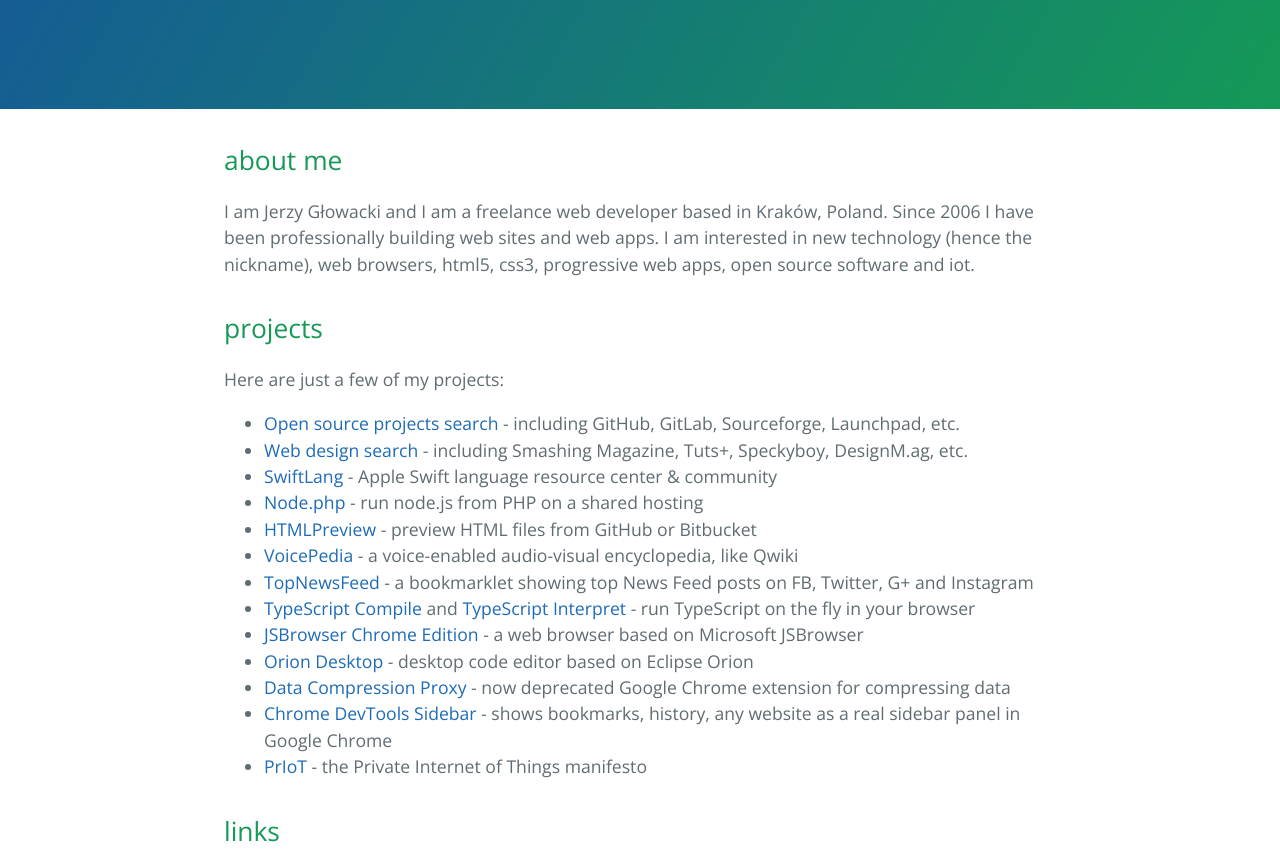
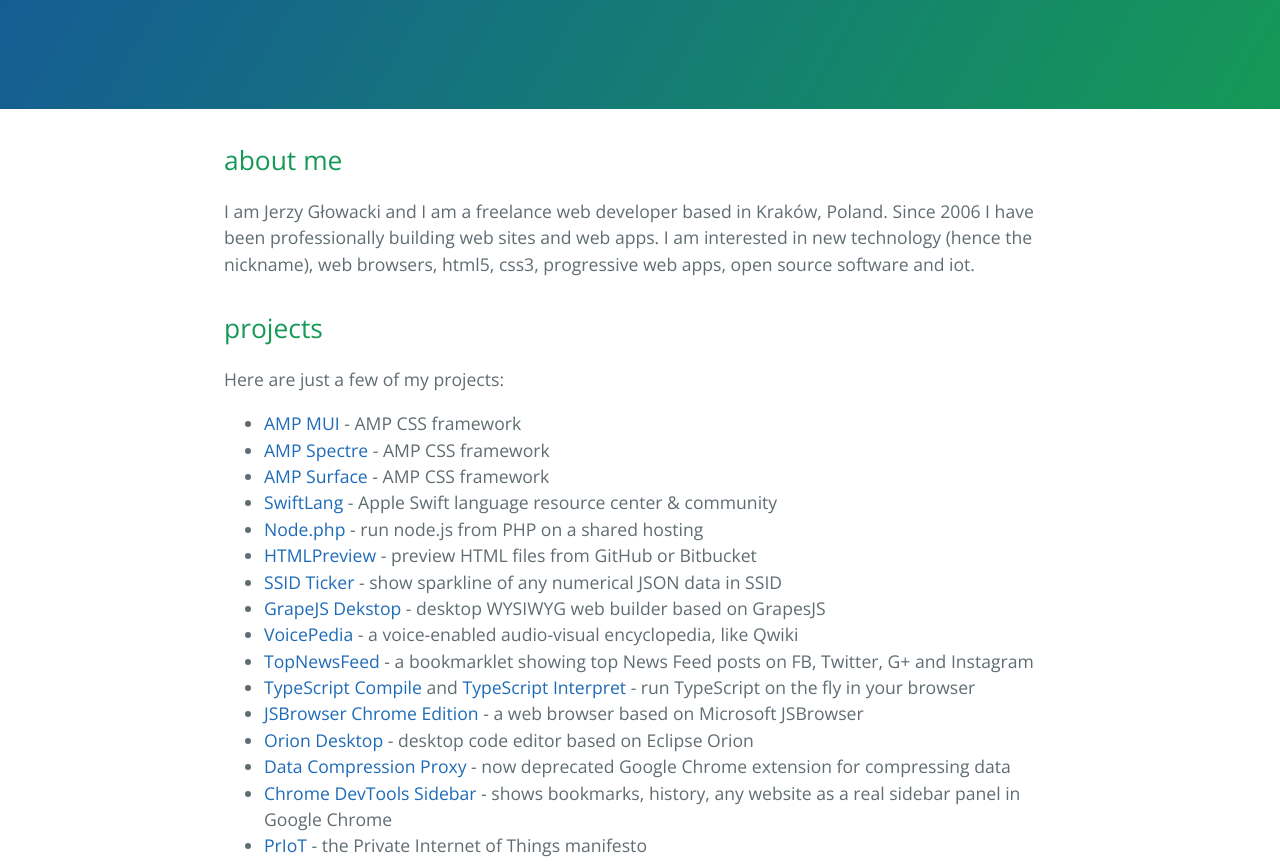
Before and after one commit to niutech/niute.ch, a plain HTML site: page index.html in a window 1280 px wide. Shown: the part 208-1072 px from the top of the page. Drawn offline with nearby package versions, Linux system fonts and the light colour scheme.

Commit message:
Update index.html

```diff
--- a/index.html
+++ b/index.html
@@ -28,15 +28,21 @@
 
 <ul>
 <li>
-<a href="http://projects.niute.ch/">Open source projects search</a> - including GitHub, GitLab, Sourceforge, Launchpad, etc.</li>
+<a href="https://niutech.github.io/amp-mui/">AMP MUI</a> - AMP CSS framework</li>
 <li>
-<a href="http://webdesign.niute.ch/">Web design search</a> - including Smashing Magazine, Tuts+, Speckyboy, DesignM.ag, etc.</li>
+<a href="https://niutech.github.io/amp-spectre/">AMP Spectre</a> - AMP CSS framework</li>
+<li>
+<a href="https://niutech.github.io/amp-surface/">AMP Surface</a> - AMP CSS framework</li>
 <li>
 <a href="https://swiftlang.eu/">SwiftLang</a> - Apple Swift language resource center &amp; community</li>
 <li>
 <a href="https://github.com/niutech/node.php">Node.php</a> - run node.js from PHP on a shared hosting</li>
 <li>
 <a href="http://htmlpreview.github.io/">HTMLPreview</a> - preview HTML files from GitHub or Bitbucket</li>
+<li>
+<a href="https://github.com/niutech/ssid-ticker">SSID Ticker</a> - show sparkline of any numerical JSON data in SSID</li>
+<li>
+<a href="https://github.com/niutech/grapesjs-desktop">GrapeJS Dekstop</a> - desktop WYSIWYG web builder based on GrapesJS</li>
 <li>
 <a href="http://niutech.github.io/voicepedia/">VoicePedia</a> - a voice-enabled audio-visual encyclopedia, like Qwiki</li>
 <li>
```
